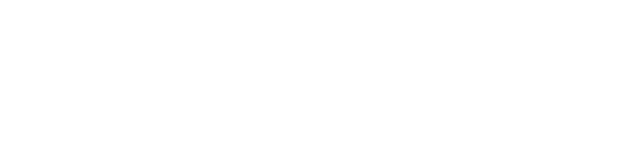
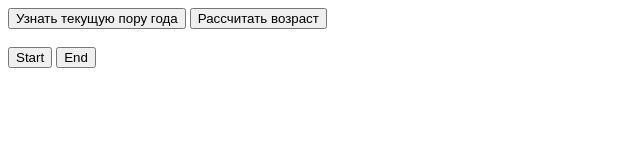
Before and after one commit to wilamia/PSSIP, a plain HTML site: page src/Main.html in a window 1280 px wide. Shown: the whole page, without its empty margins (0-640 px from the left). Drawn offline with Linux system fonts and the light colour scheme.

Commit message:
lab13 new

```diff
--- a/src/Main.html
+++ b/src/Main.html
@@ -14,16 +14,87 @@
             return str.indexOf(substring);
         }
 
+        // Сценарий 3: Определение поры года по текущей дате
+        function showSeasonMonths() {
+            const month = new Date().getMonth(); // 0-11
+            let season;
+            switch (month) {
+                case 11: case 0: case 1:
+                    season = "Зима: декабрь, январь, февраль";
+                    break;
+                case 2: case 3: case 4:
+                    season = "Весна: март, апрель, май";
+                    break;
+                case 5: case 6: case 7:
+                    season = "Лето: июнь, июль, август";
+                    break;
+                case 8: case 9: case 10:
+                    season = "Осень: сентябрь, октябрь, ноябрь";
+                    break;
+            }
+            alert(season);
+        }
+
+        // Сценарий 4: Определение возраста по дате рождения
+        function calculateAge() {
+            const birthDate = prompt("Введите дату рождения (гггг-мм-дд):");
+            if (!birthDate) return;
+
+            const birth = new Date(birthDate);
+            const today = new Date();
+            let age = today.getFullYear() - birth.getFullYear();
+            const m = today.getMonth() - birth.getMonth();
+
+            if (m < 0 || (m === 0 && today.getDate() < birth.getDate())) {
+                age--;
+            }
+
+            alert(`Ваш возраст: ${age}`);
+        }
+
+        // Сценарий 5: Расчёт времени между кликами по кнопкам
+        let startTime;
+
+        function startTimer() {
+            startTime = new Date();
+            console.log("Таймер запущен.");
+        }
+
+        function endTimer() {
+            if (!startTime) {
+                alert("Сначала нажмите кнопку Start.");
+                return;
+            }
+            const endTime = new Date();
+            const diff = (endTime - startTime) / 1000; // в секундах
+            alert(`Прошло времени: ${diff} секунд`);
+            startTime = null;
+        }
+
+        // Сценарий 6: Проверка, начинается ли строка с цифры
+        function startsWithDigit(str) {
+            const regex = /^\d/;
+            return regex.test(str);
+        }
+
         window.onload = function() {
             const min = findMinimum(5, 3, 8, 1, 4);
             console.log(`Наименьший элемент: ${min}`);
 
             const position = findSubstringPosition("Hello, world!", "world");
             console.log(`Позиция подстроки: ${position}`);
+
+            // Пример проверки строки
+            const testStr = "1Hello";
+            console.log(`Строка "${testStr}" начинается с цифры: ${startsWithDigit(testStr)}`);
         };
     </script>
 </head>
 <body>
-
+<button onclick="showSeasonMonths()">Узнать текущую пору года</button>
+<button onclick="calculateAge()">Рассчитать возраст</button>
+<br><br>
+<button onclick="startTimer()">Start</button>
+<button onclick="endTimer()">End</button>
 </body>
 </html>
```
